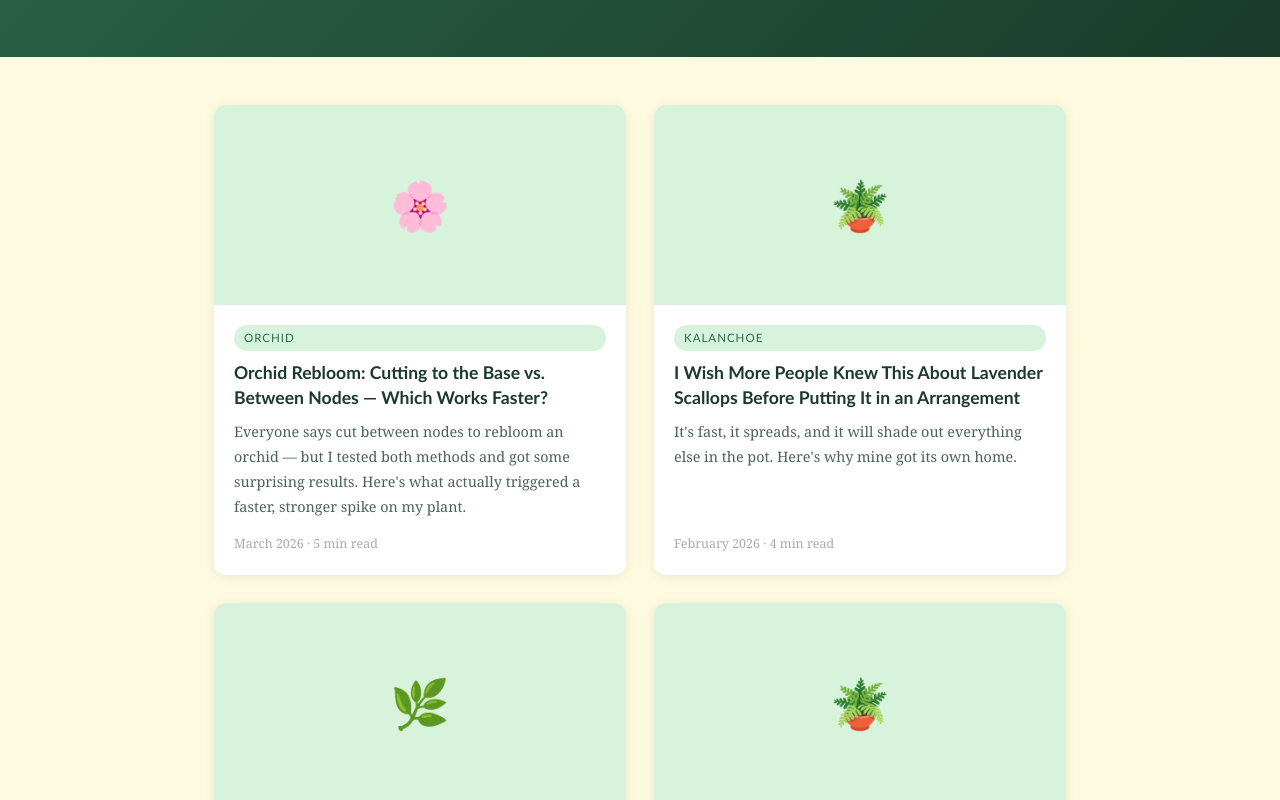
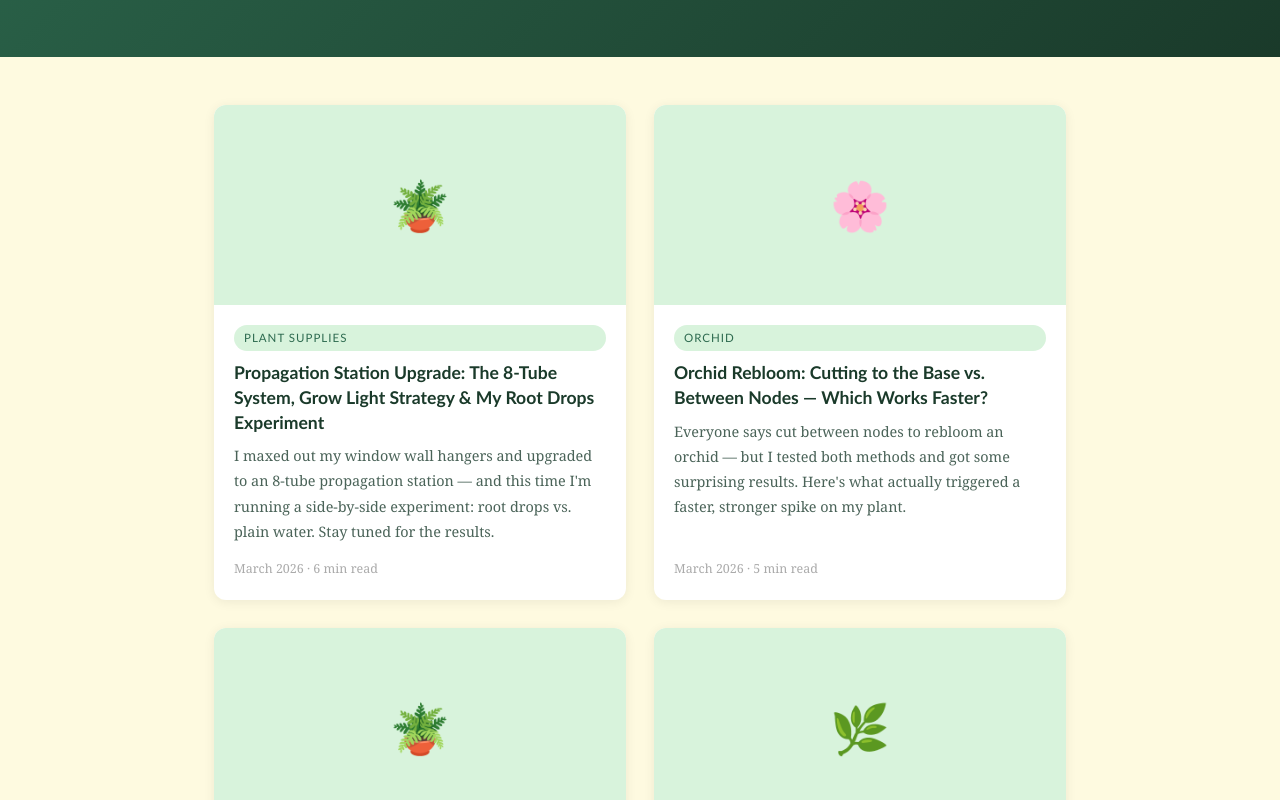
Before and after one commit to magsjungle/mags-jungle-blog-, a plain HTML site: page index.html in a window 1280 px wide. Shown: the part 543-1343 px from the top of the page. Drawn offline with Linux system fonts and the light colour scheme.

Commit message:
index: add card for "Propagation Station Upgrade: The 8-Tube System, Grow Light Strategy & My Root Drops Experiment"

```diff
--- a/index.html
+++ b/index.html
@@ -40,6 +40,18 @@
 
 <main>
   <div class="post-grid">
+
+    <!-- Post: Propagation Station Upgrade: The 8-Tube System, Grow Light Strategy & My Root Drops Experiment -->
+    <a href="posts/propagation-station-upgrade.html" class="post-card">
+      <div class="post-card-img">🪴</div>
+      <div class="post-card-body">
+        <span class="post-tag">Plant Supplies</span>
+        <h3>Propagation Station Upgrade: The 8-Tube System, Grow Light Strategy & My Root Drops Experiment</h3>
+        <p>I maxed out my window wall hangers and upgraded to an 8-tube propagation station — and this time I'm running a side-by-side experiment: root drops vs. plain water. Stay tuned for the results.</p>
+        <div class="post-card-meta">March 2026 · 6 min read</div>
+      </div>
+    </a>
+
 
     <!-- Post: Orchid Rebloom: Cutting to the Base vs. Between Nodes — Which Works Faster? -->
     <a href="posts/orchid-rebloom-cut-base-vs-nodes.html" class="post-card">
```
